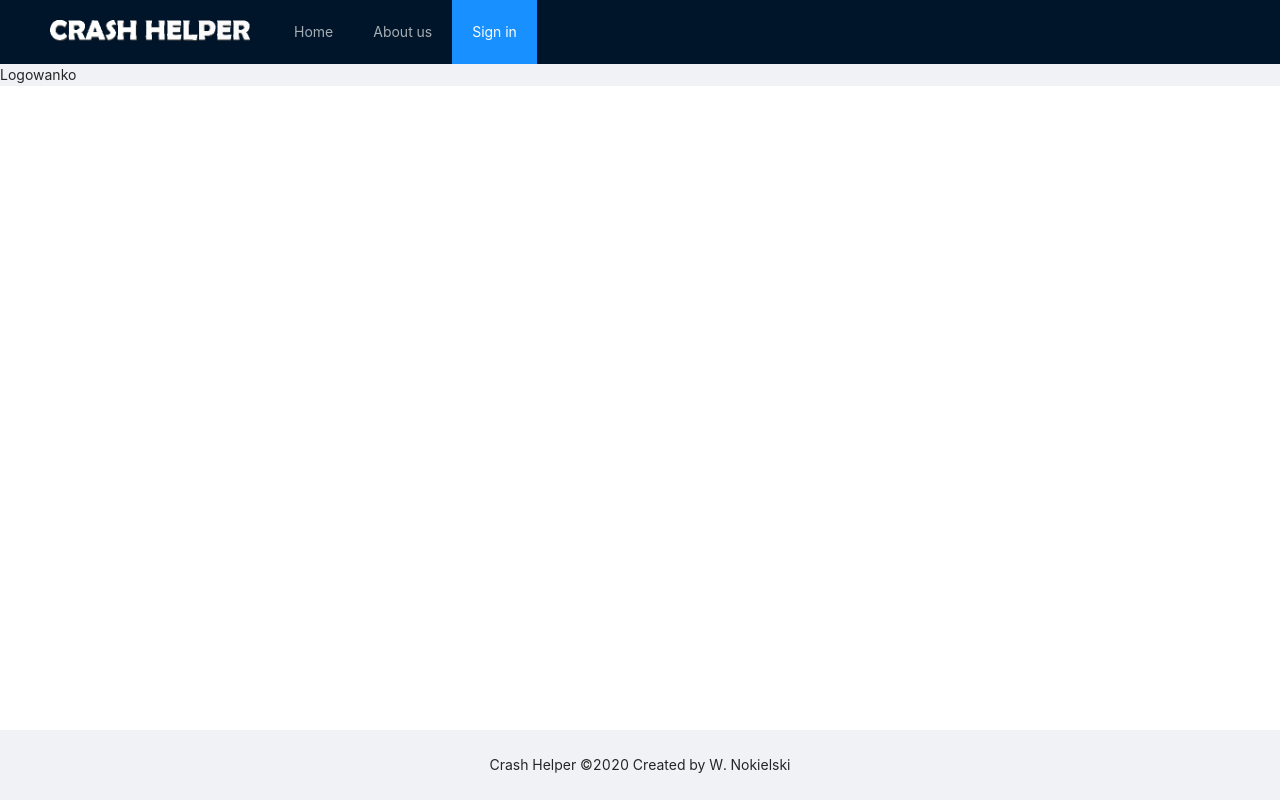
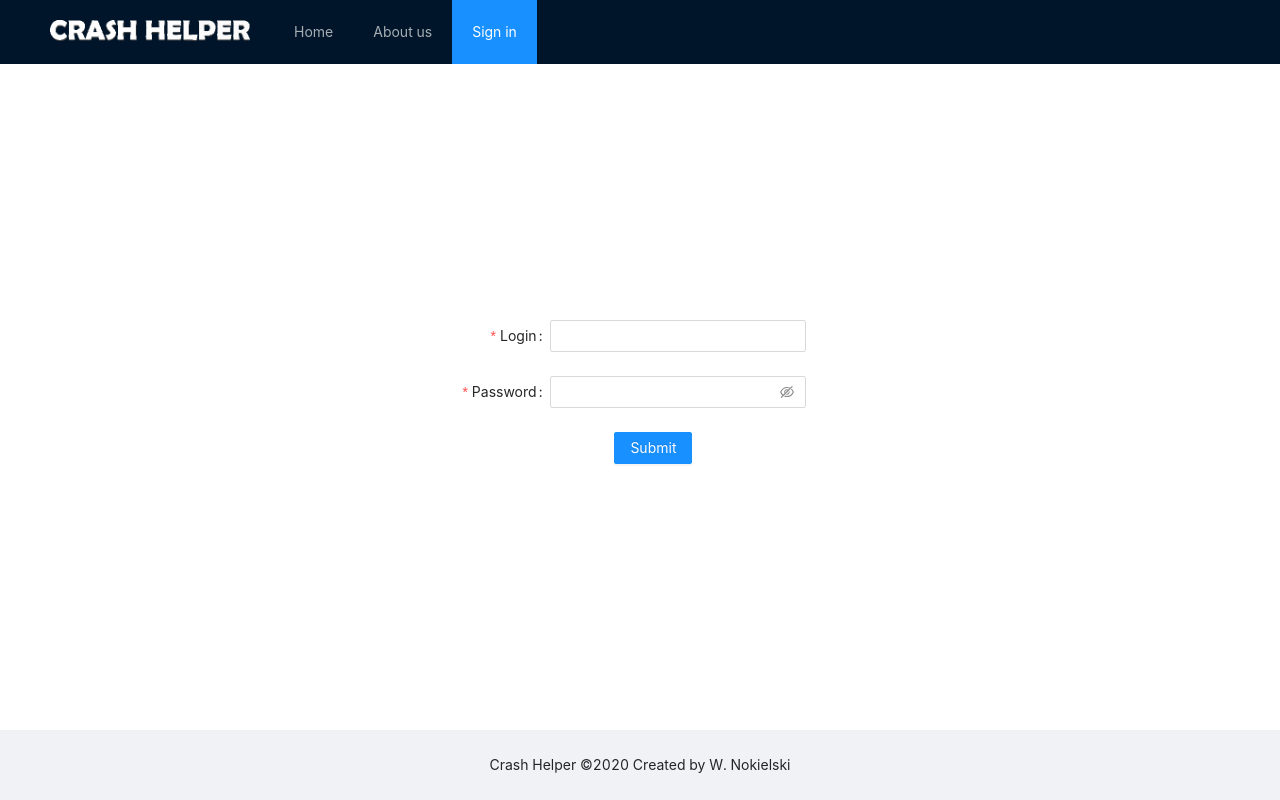
Before and after one commit to wnokielski/CrashHelper, a React (Create React App) app in the folder Front/crash-helper/: page /login in a window 1280 px wide. Built offline with nearby package versions, Linux system fonts and the light colour scheme.

Commit message:
Login form

```diff
--- /dev/null
+++ b/Front/crash-helper/src/components/LoginBox.jsx
@@ -0,0 +1,47 @@
+import React from 'react'
+import Logintyle from '../styles/Login.css'
+import 'antd/dist/antd.css';
+import { Form, Input, Button } from 'antd';
+
+const layout = {
+    labelCol: { span: 8 },
+    wrapperCol: { span: 16 },
+  };
+  const tailLayout = {
+    wrapperCol: { offset: 8, span: 16 },
+  };
+
+class LoginBox extends React.Component{
+    render(){
+        return (
+            <Form
+      {...layout}
+      name="basic"
+    >
+      <Form.Item
+        label="Login"
+        name="login"
+        rules={[{ required: true, message: 'Please input your login!' }]}
+      >
+        <Input />
+      </Form.Item>
+
+      <Form.Item
+        label="Password"
+        name="password"
+        rules={[{ required: true, message: 'Please input your password!' }]}
+      >
+        <Input.Password />
+      </Form.Item>
+
+      <Form.Item {...tailLayout}>
+        <Button className="submit-button" type="primary" htmlType="submit">
+          Submit
+        </Button>
+      </Form.Item>
+    </Form>
+        );
+    }
+}
+
+export default LoginBox;
--- a/Front/crash-helper/src/index.css
+++ b/Front/crash-helper/src/index.css
@@ -3,7 +3,7 @@ html, body {
   position: relative;
     width: 100%;
     height: 100%;
-    background: #E5E5E5;
+    background: #FFFFFF;
     overflow: hidden;
     margin: 0;
     padding: 0;
--- a/Front/crash-helper/src/pages/Login.jsx
+++ b/Front/crash-helper/src/pages/Login.jsx
@@ -1,9 +1,10 @@
 import React from 'react'
-//import HomeAboutUsStyle from '../styles/AboutUs.css'
+import LoginStyle from '../styles/Login.css'
 import 'antd/dist/antd.css';
 import {Layout, Menu, Button} from 'antd'
 import MyHeader from '../components/Header.jsx'
 import MyFooter from '../components/Footer.jsx'
+import LoginBox from '../components/LoginBox'
 
 const {Content} = Layout;
 
@@ -13,7 +14,9 @@ class Login extends React.Component{
             <Layout>
                 <MyHeader selected={['3']}/>
                 <Content>
-                    Logowanko
+                    <div className="login-box">
+                        <LoginBox />
+                    </div>
                 </Content>
                 <MyFooter />
             </Layout>
--- a/Front/crash-helper/src/styles/HomePage.css
+++ b/Front/crash-helper/src/styles/HomePage.css
@@ -2,7 +2,7 @@
     position: absolute;
     width: 100%;
     height: 100%;
-    background: #E5E5E5;
+    background: #FFFFFF;
     overflow: hidden;
     margin: 0;
     padding: 0;
@@ -47,7 +47,7 @@
     left: 0;
     bottom: 0;
     width: 100%;
-    background: #FFFFFF;
+    background: #E5E5E5;
     text-align: center;
 }
 
--- /dev/null
+++ b/Front/crash-helper/src/styles/Login.css
@@ -0,0 +1,11 @@
+.submit-button{
+    position: relative;
+    left: 25%;
+}
+
+.login-box{
+    position: absolute;
+    width: 30%;
+    top: 40%;
+    left: 33%;
+}
```
